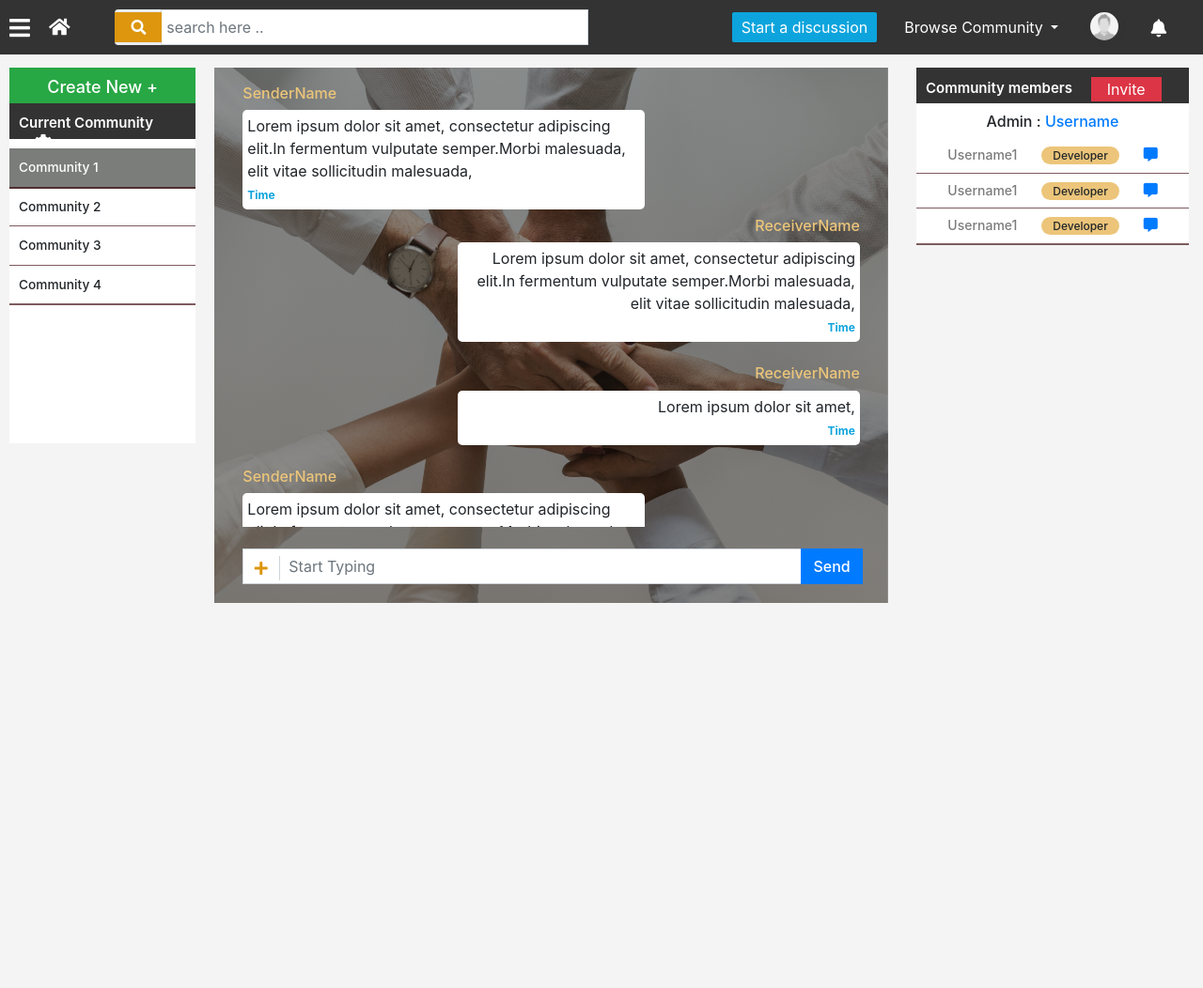
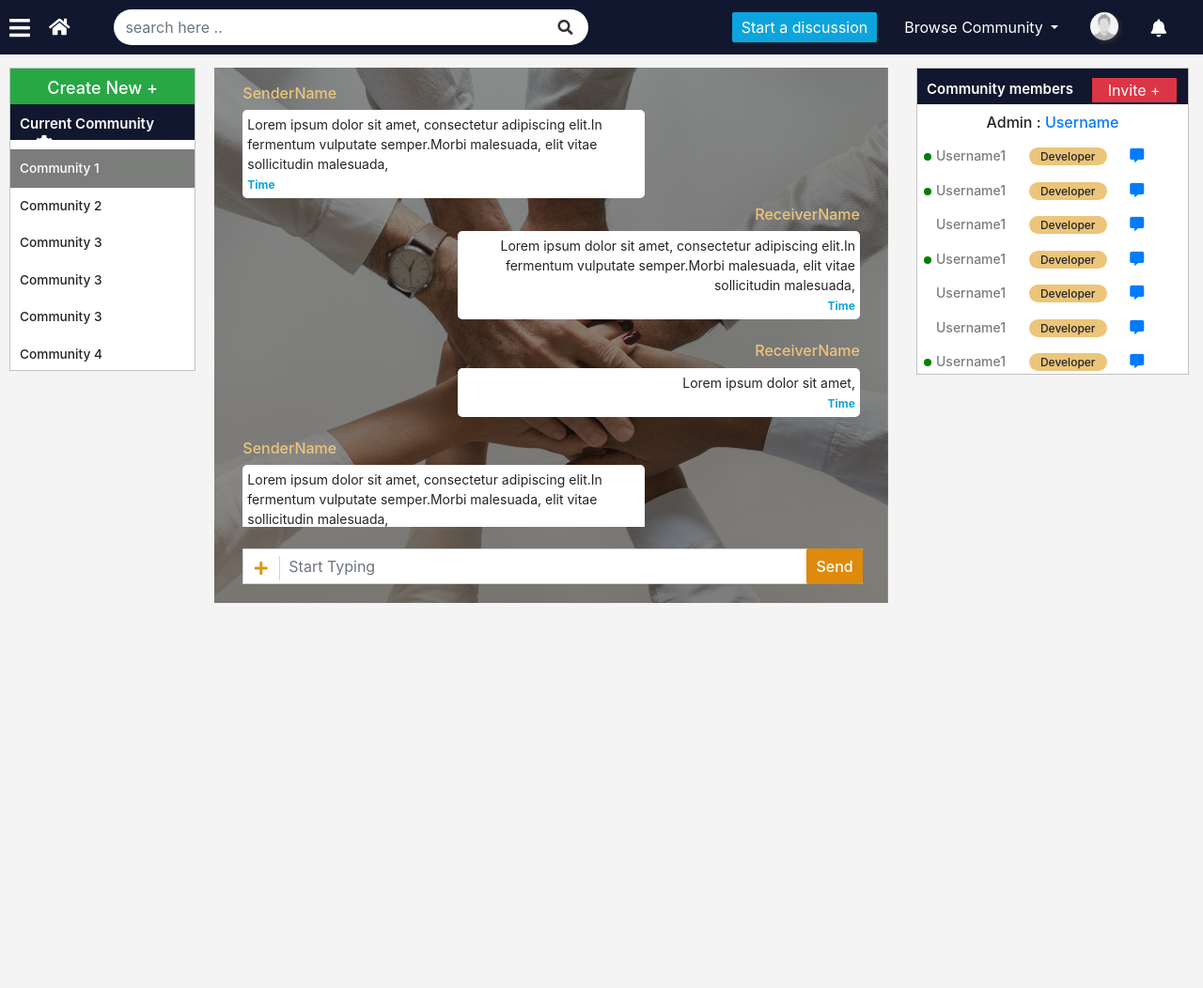
Before and after one commit to deeps8/rme_community, a PHP site: page /myCommunity.html in a window 1280 px wide. Shown: the whole page at 94% size. Run offline with PHP 8.4, Linux system fonts and the light colour scheme; some libraries are stand-ins or nearby versions.

Commit message:
updates2

```diff
--- a/css/Navs.css
+++ b/css/Navs.css
@@ -28,7 +28,7 @@
 }
 
 .list-group .col-sm-6 a{
-  color: #ff3b00 !important;
+     color: #3d8cb4 !important;
 }
 
 .list-group-item{
@@ -38,8 +38,10 @@
 
 .nav-tabs .nav-link.active{
   border: unset !important;
-  color: red !important;
-  border-bottom: 2px solid red !important;
+    color: #212529 !important;
+    border-bottom: 2px solid #007bff !important;
+    font-weight: 500;
+    background: #007bff4a !important;
 }
 
 .nav .nav-item {
@@ -48,16 +50,18 @@
 /*.nav .nav-item .nav-link{color: blue !important;}*/
 
 .row .col-sm-5 a{
-  color: blue !important;
+  color: #333333 !important;
 }
 .src-input-all{
-  padding: 3px 5px !important;
-    border-radius: 0px !important;
+      border-radius: 25px !important;
+    border: 0 !important;
+    padding: 4px 12px !important;
+    padding-right: 40px !important;
 }
 #fixed-nav{
   margin-bottom: 0!important;
     padding: 10px;
-    background: #333 !important;
+    background:#10172e !important;
     color: white;
     position: fixed;
     top: 0;
--- a/css/carousel.css
+++ b/css/carousel.css
@@ -56,8 +56,8 @@
 
 }
 #mainSideBar ul li .nav-link.active{
-     color: red !important;
-    padding-top:10px !important;
+   color: white !important;
+    padding-top: 10px !important;
 
 }
 .card{
--- a/css/lowerBar.css
+++ b/css/lowerBar.css
@@ -1,15 +1,16 @@
-#lowerBar{
-	margin-bottom:20px;
+#lowerBar {
+    background: #a1b8c2;
 }
 #thiredBar{
 	background-image:linear-gradient(rgba(255,255,255,0.4),rgba(0,0,0,0.1)),url("../images/bg-7.jpg");
 	background-size: cover;
 }
 #mainHeading{
-	color:#333;
-	padding:.6rem;
-	text-align: center;
-	margin-bottom: 1rem;
+	color: #333;
+    padding: .6rem;
+    text-align: center;
+    margin-bottom: 0;
+    padding-bottom: 0;
 }
 #mainSideBar{
 	padding-top: .5rem;
@@ -77,9 +78,9 @@ h6{
 }
 .card-img-overlay h6{
 	font-size: 25px;
-	text-shadow: 1px 2px 3px #333;
-	font-weight: 700;
-	color: #ffa902;
+    text-shadow: 1px 2px 3px #333;
+    font-weight: 700;
+    color: #ffffff;
 }
 #sideNav{
 	background: #a1b8c2;
--- a/css/navnew.css
+++ b/css/navnew.css
@@ -10,7 +10,7 @@ body {
    z-index: 500;
     top: 0;
     left: 0;
-    background-color:#0e8fc0;
+    background-color:#1f3456;
     overflow-x: hidden;
     transition: 0.3s;
     padding-top: 0px;
@@ -52,13 +52,16 @@ body {
 }
 .cur-comm-section{
     background: white;
-    height: 400px;
     margin-top: 20px;
+    border: 1px solid #c1c1c1;
     position: relative;
+}
+.cur-comm-section ul{
     overflow-y: auto;
+    max-height: 235px;
 }
 .gold-btn{
-    background: #333333 !important;
+    background: #10172e !important;
     color: white !important;
     font-size: 15px !important;
     font-weight: 600 !important;
@@ -71,6 +74,7 @@ body {
     font-weight: 500;
     padding: 10px;
     cursor: pointer;
+    border: 0 !important;
     border-radius: 0 !important
 }
 #joinedCommunity .list-group-item:hover{
@@ -91,7 +95,9 @@ body {
 }
 .commMembers ul li{
     font-size: 15px;
+        border-bottom: 1px solid #ecc57a !important;
     padding: 7px 10px;
+    padding-left: 20px;
     border:0;
 }
 .commMembers ul li i{
@@ -104,9 +110,16 @@ body {
     font-size: 14px;
 }
 .mem{
-    max-height: 400px;
+    max-height: 250px;
     overflow-y: auto;
-    text-align: center;
+}
+.dot{
+    border-radius: 100%;
+    background-color: green;
+    position: absolute;
+    padding: 4px;
+    top: 15px;
+    left: 7px;
 }
 .role{
     background: #dd960d8c;
@@ -160,6 +173,9 @@ body {
     background-position: center;
     background-size: cover;
 }
+.chat-text{
+        font-size: 14px;
+}
 .chat-box h6{
     color: #ecc57a;
 }
@@ -197,3 +213,22 @@ body {
     border: 1px solid #ced4da;
     border-radius: .25rem;
 }
+/* width */
+.mem::-webkit-scrollbar {
+    width: 7px;
+}
+
+/* Track */
+.mem::-webkit-scrollbar-track {
+    background:#f1f1f1;
+}
+
+/* Handle */
+.mem::-webkit-scrollbar-thumb {
+    background: #888;
+}
+
+/* Handle on hover */
+.mem::-webkit-scrollbar-thumb:hover {
+    background: #555;
+}
--- a/css/navold.css
+++ b/css/navold.css
@@ -54,7 +54,7 @@ a, a:hover, a:focus {
     min-width: 250px;
     /*max-width: 250px;*/
     height: 100% !important;
-    background: #0e8fc0;
+    background: #212b4bb3;
     color: #fff;
     transition: all 0.6s cubic-bezier(0.945, 0.020, 0.270, 0.665);
     transform-origin: bottom left;
@@ -72,7 +72,7 @@ a, a:hover, a:focus {
 
 #sidebar .sidebar-header {
         padding: 2px;
-    background: #333333;
+    background: #10172e;
 }
 .rme-logo{
     width: 48%;
@@ -93,13 +93,13 @@ a, a:hover, a:focus {
     display: block;
 }
 #sidebar ul li a:hover {
-    color: #0e8fc0 !important;
+    color:#10172e !important;
     background: #fff !important;
 }
 
 #sidebar ul li.active > a, a[aria-expanded="true"] {
     color: #fff;
-    background: #0e8fc0;
+    background: #1f3456;
     margin:2% 0% 2% 0%;
 }
 
@@ -119,7 +119,7 @@ a[data-toggle="collapse"] {
 ul ul a {
     font-size: 0.9em !important;
     padding-left: 30px !important;
-    background: #0e8fc0;
+    background: #1f3456;
 }
 
 ul.CTAs {
--- a/css/searchbar.css
+++ b/css/searchbar.css
@@ -69,19 +69,27 @@ a{
 	border:unset !important;
 }
 .src-btn{
-	position: absolute;
-    top: 0;
-    right: 0;
-    font-weight: 500 !important;
-    border-radius: unset !important;
-    background: #dd960d;
-    color: white;
+	position: absolute !important;
+    z-index: 5 !important;
+    right: 0 !important;
+    border-radius: 25px !important;
+    padding: 3.5px 15px!important;
+    background: transparent !important;
+    color: #333;
 }
 .home-btn{
 	margin-left: 20px;
     font-size: 20px;
 }
-
+.send-src-btn{
+	background-color: #dd8a0d !important;
+    font-weight: 500 !important;
+    color: white !important;
+    top: 0 !important;
+    padding: 10px !important;
+    border-radius: 2px !important;
+    border:0 !important;
+}
 @media only screen and (max-width: 768px){
 	.navbar , .ask-prop{
 		width:100%;
--- a/css/single-dicussion.css
+++ /dev/null
@@ -1,6 +0,0 @@
-.author-info{
-	text-align: center;
-    font-size: 14px;
-    font-weight: 500;
-    padding: 0 !important;
-}
--- a/myCommunity.html
+++ b/myCommunity.html
@@ -20,7 +20,7 @@
 	  <meta name="viewport" content="width=device-width, initial-scale=1">
 
 </head>
-<body>
+<body style="overflow: hidden;">
 	<div id="mySidenav" class="sidenav">
 
     <div class="wrapper">
@@ -105,7 +105,7 @@
                   <div class="input-group">
                     <div class="input-group-prepend">
                       <div class="input-group-text p-0 border-0">
-                        <button type="submit" name="search" class="src-input-all btn src-btn pr-3 pl-3"><i class="fas fa-search"></i></button>
+                        <button type="submit" name="search" class=" btn src-btn pr-3 pl-3"><i class="fas fa-search"></i></button>
                       </div>
                     </div>
                     <input type="text" class="form-control src-input-all" id="inlineFormInputGroup" placeholder="search here ..">
@@ -161,6 +161,8 @@
                         <ul class="list-group" id="joinedCommunity">
                             <li class="list-group-item active">Community 1</li>
                             <li class="list-group-item">Community 2</li>
+                            <li class="list-group-item">Community 3</li>
+                            <li class="list-group-item">Community 3</li>
                             <li class="list-group-item">Community 3</li>
                             <li class="list-group-item rounded-0">Community 4</li>
                         </ul>
@@ -241,7 +243,7 @@
                                     <button class="file-btn icon-attach"><i class="fas fa-plus "></i></button>
                                        <input type="file" name="attachment" class="file-btn" style="opacity: 0">
                                        <input type="text" name="text" class="form-control rounded-0 pl-5" placeholder="Start Typing">
-                                       <input type="submit" name="send" class="src-btn btn-primary btn" value="Send">
+                                       <input type="submit" name="send" class="src-btn send-src-btn btn-primary btn" value="Send" style="padding: 7px 10px!important;">
                                    </form>
                                </div>
                                </div>
@@ -251,22 +253,58 @@
                 </div>
                 <!----------------Right------------------>
     			<div class="col-lg-3">
-    				<div class="" style="background: white;margin-top: 20px">
+    				<div class="" style="background: white;margin-top: 20px;border: 1px solid #c1c1c1;">
                         <div class="commMembers">
                             <span class="form-control rounded-0 gold-btn">Community members
-                              <button class="btn btn-danger rounded-0 ml-3 p-0 pr-3 pl-3">Invite</button>
+                              <button class="btn btn-danger rounded-0 ml-3 p-0 pr-3 pl-3">Invite +</button>
                             </span>
                             <h6 class="text-center"><span>Admin : </span><a href="" class="text-primary">Username</a></h6>
                             <ul class="list-group mem">
                                 <li class="list-group-item rounded-0">
-                                    <a href="">Username1</a> <span class="role">Developer</span> <i class="fas fa-comment-alt"></i>
+                                    <a href="">Username1</a>
+                                    <span class="role">Developer</span>
+                                    <i class="fas fa-comment-alt"></i>
+                                    <span class="dot"></span>
                                 </li>
                                 <li class="list-group-item rounded-0">
-                                    <a href="">Username1</a> <span class="role">Developer</span> <i class="fas fa-comment-alt"></i>
+                                    <a href="">Username1</a>
+                                    <span class="role">Developer</span>
+                                    <i class="fas fa-comment-alt"></i>
+                                    <span class="dot"></span>
                                 </li>
                                 <li class="list-group-item rounded-0">
-                                    <a href="">Username1</a> <span class="role">Developer</span> <i class="fas fa-comment-alt"></i>
+                                    <a href="">Username1</a>
+                                    <span class="role">Developer</span>
+                                    <i class="fas fa-comment-alt"></i>
                                 </li>
+                                <li class="list-group-item rounded-0">
+                                    <a href="">Username1</a>
+                                    <span class="role">Developer</span>
+                                    <i class="fas fa-comment-alt"></i>
+                                    <span class="dot"></span>
+                                </li>
+                                <li class="list-group-item rounded-0">
+                                    <a href="">Username1</a>
+                                    <span class="role">Developer</span>
+                                    <i class="fas fa-comment-alt"></i>
+                                </li>
+                                <li class="list-group-item rounded-0">
+                                    <a href="">Username1</a>
+                                    <span class="role">Developer</span>
+                                    <i class="fas fa-comment-alt"></i>
+                                </li>
+                                <li class="list-group-item rounded-0">
+                                    <a href="">Username1</a>
+                                    <span class="role">Developer</span>
+                                    <i class="fas fa-comment-alt"></i>
+                                    <span class="dot"></span>
+                                </li>
+                                <li class="list-group-item rounded-0">
+                                    <a href="">Username1</a>
+                                    <span class="role">Developer</span>
+                                    <i class="fas fa-comment-alt"></i>
+                                </li>
+
                             </ul>
                         </div>
 
```
Also changed, not shown: index.html (+15 -11 lines).
